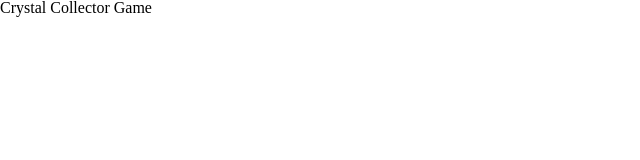
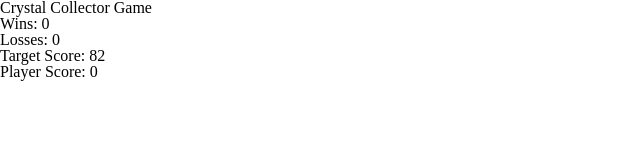
Before and after one commit to sampizzo/unit-4-game, a plain HTML site: page index.html in a window 1280 px wide. Shown: the whole page, without its empty margins (0-640 px from the left). Drawn offline with nearby package versions, Linux system fonts and the light colour scheme.

Commit message:
display wins, losses, playerScore, and targetScore

```diff
--- a/assets/javascript/game.js
+++ b/assets/javascript/game.js
@@ -1,14 +1,22 @@
+var wins = 0;
+var losses = 0;
+var playerScore = 0;
+
 //generate random number between 19-120
 //assign random number to var targetScore
 var targetScore = Math.floor(Math.random() * 120) + 19;
 console.log("targetScore: " + targetScore);
 
+$("#wins").html("Wins: " + wins);
+$("#losses").html("Losses: " + losses);
+//display targetScore
+$("#target-score").html("Target Score: " + targetScore);
+$("#player-score").html("Player Score: " + playerScore);
 
-//display targetScore
-
-//create var playerScore
 
 //create a loop that generates a random number between 1-12 and assign each random number to each of the 4 crystals
+
+
 
 //clicking a crystal adds its hidden value to the playerScore
 
--- a/index.html
+++ b/index.html
@@ -19,5 +19,7 @@
     <div id="player-score"></div>
     <div id="crystals"></div>
 
+    <script src="assets/javascript/game.js"></script>
+
 </body>
 </html>
```
